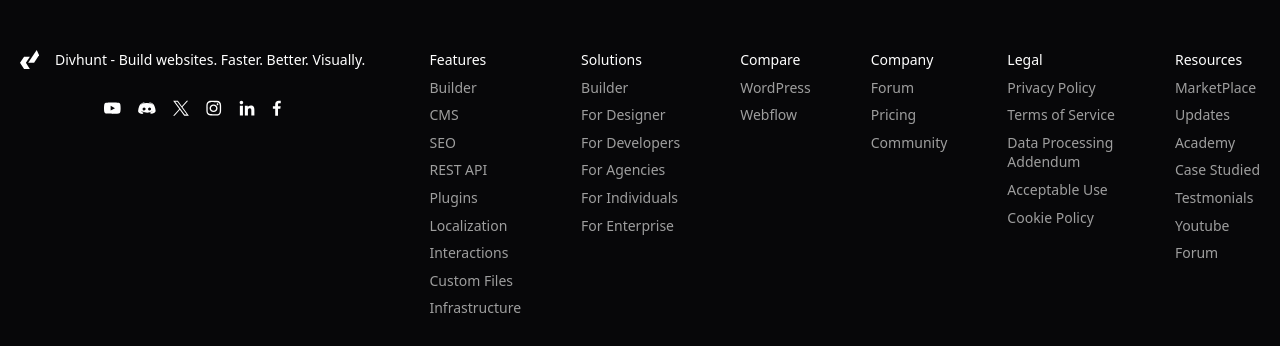
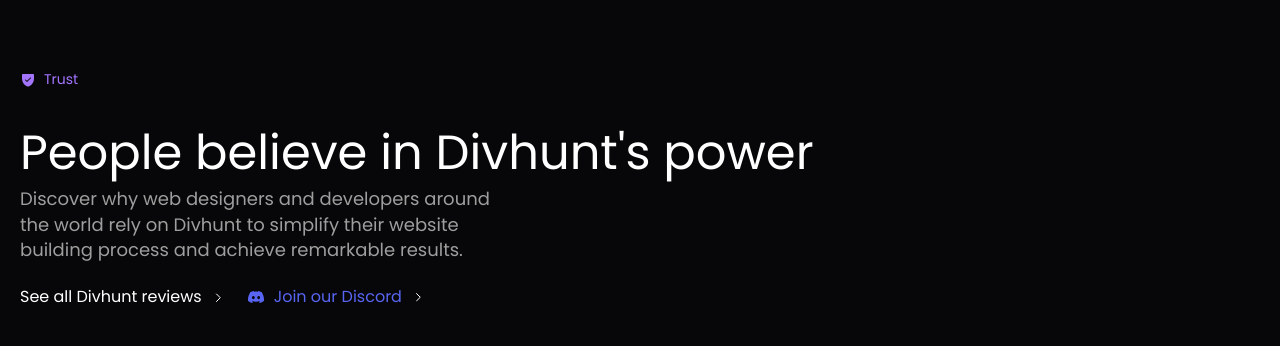
Before and after one commit to olumatty/Divhunt-Clone, a React (Vite) app: page /enterprise in a window 1280 px wide. Shown: the part 2451-2797 px from the top of the page. Built offline with nearby package versions, Linux system fonts and the light colour scheme; grey boxes are pictures that could not be loaded.

Commit message:
Trust 2.0

```diff
--- a/src/components/Trust.jsx
+++ b/src/components/Trust.jsx
@@ -1,14 +1,37 @@
 import React from 'react'
-import Trust from "../assets/Trust.svg"
+import Trusts from "../assets/Trust.svg"
+import Right_Arrow from "../assets/arrow-right.svg"
+import Discord from "../assets/Discord.svg"
+import Blue_Arrow from "../assets/"
 
 const Trust = () => {
   return (
     <div className='py-[60px] md:py-[80px] lg:pt-[60px] lg:pb-[100px]'>
         <div className='w-full block max-w-[1400px] my-0 mx-auto px-[20px]'>
             <div>
-                <div className="flex items-center gap-y-2 text-[14px] text-[#a375ff] mb-[30px]">
-                    <img src={Trust} alt='Trust' className='max-w-full'/>
+                <div className="flex items-center gap-x-2 text-[14px] text-[#a375ff] mb-[30px]">
+                    <img src={Trusts } alt='Trust' className='max-w-full'/>
                     <p>Trust</p>
+                </div>
+                <div className="flex gap-y-[20px] md:gap-y-0  lg:gap-x-[60px] items-start flex-col lg:justify-between">
+                    <h2 className='text-[36px] md:text-[42px] lg:text-[48px] font-[400] leading-1.2'>People believe in Divhunt's power</h2>
+                    <div className="w-full max-w-[490px]">
+                        <p className="mb-6 text-[#9e9e9e] text-[18px]">
+                        Discover why web designers and developers around the world rely on Divhunt to simplify their website building process and achieve remarkable results.
+                        </p>
+                    </div>
+                    <div className="flex gap-x-6 items-center">
+                        <div className="flex gap-x-[10px] items-center cursor-pointer transition-all duration-200 ease-linear">
+                            <p>See all Divhunt reviews</p>
+                            <img src={Right_Arrow} alt='arrow' className='transition-all duration-200 ease-in-out hover:translate-x-2'/>
+                        </div>
+                        <div className="flex text-[#5865F2] gap-x-[10px] tems-center cursor-pointer transition-all duration-200 ease-linear">
+                            <img src={Discord} alt='discord' className='transition-all duration-200 ease-in-out hover:translate-x-2'/>
+                            <p>Join our Discord</p>
+                            <img src={Right_Arrow} alt='arrow' className='transition-all duration-200 ease-in-out hover:translate-x-2'/>
+                        </div>
+
+                    </div>
                 </div>
             </div>
 
--- a/src/index.css
+++ b/src/index.css
@@ -1,3 +1,4 @@
+@import url('https://fonts.googleapis.com/css2?family=Inter:ital,opsz,wght@0,14..32,100..900;1,14..32,100..900&family=Outfit:wght@100..900&family=Poppins:ital,wght@0,100;0,200;0,300;0,400;0,500;0,600;0,700;0,800;0,900;1,100;1,200;1,300;1,400;1,500;1,600;1,700;1,800;1,900&family=Roboto+Flex:opsz,wght@8..144,100..1000&family=Source+Sans+3:ital,wght@0,200..900;1,200..900&display=swap');
 @import "tailwindcss";
 @tailwind utilities;
 
@@ -31,6 +32,7 @@
     background-color: var(--Black);
     color: var(--white);
     min-height: 100vh;
+    font-family: "Poppins", serif;
 }
 
 .Main{
--- a/src/pages/Enterprise/index.jsx
+++ b/src/pages/Enterprise/index.jsx
@@ -2,6 +2,7 @@
 import Eform from '../../components/Eform'
 import Growth from '../../components/Growth'
 import Solutions from '../../components/Solutions'
+import Trust from '../../components/Trust'
 
 const Enterprise = () => {
   return (
@@ -9,6 +10,7 @@
       <Eform/>
       <Growth/>
       <Solutions/>
+      <Trust/>
     </div>
   )
 }
```
